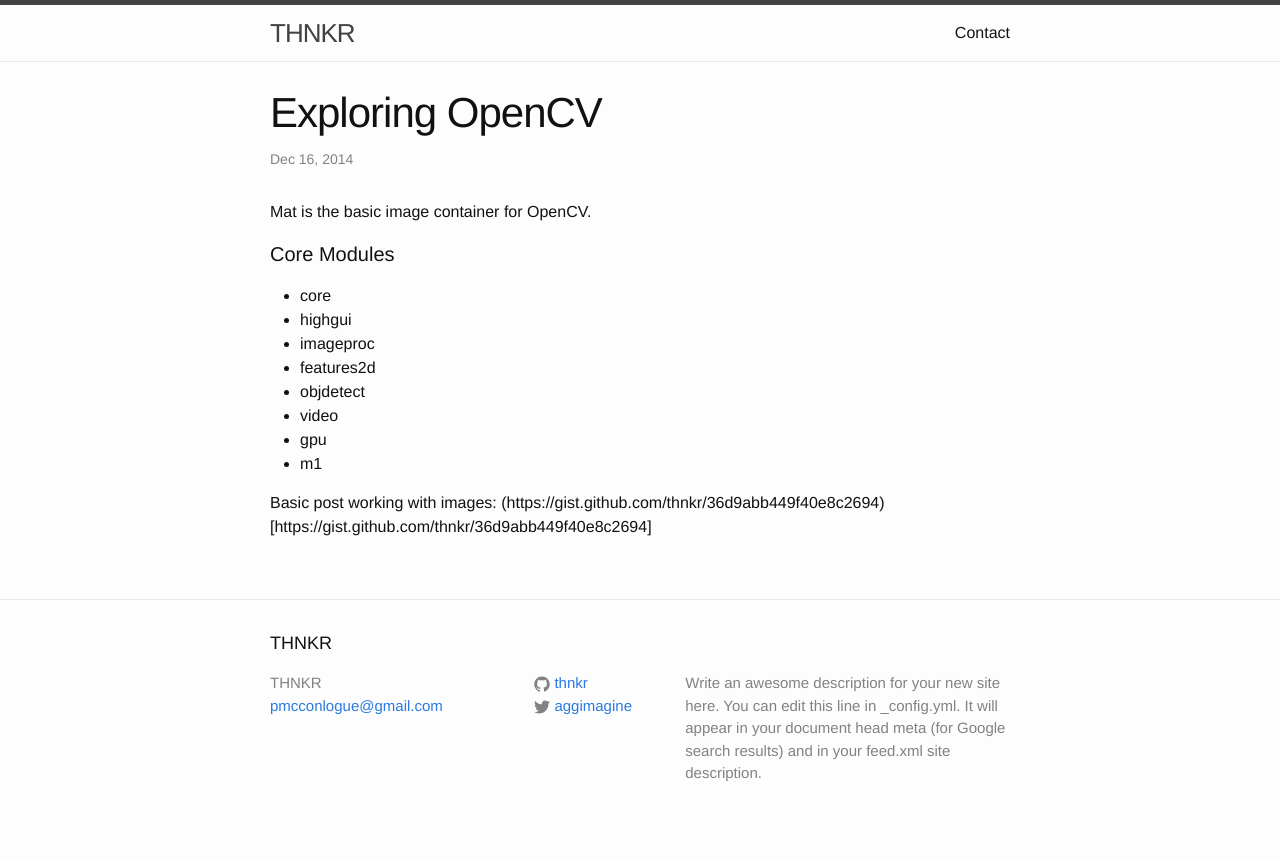
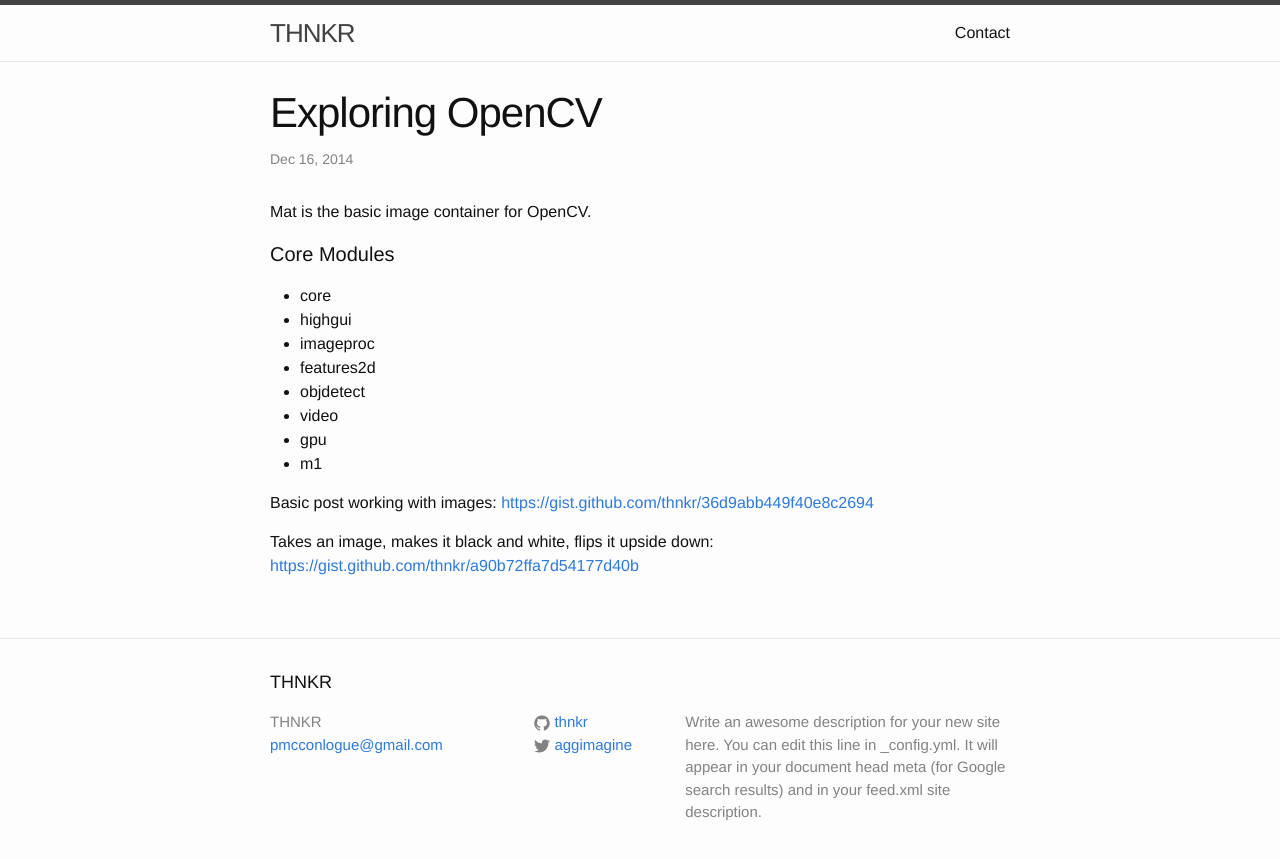
Before and after one commit to thnkr/thnkr.github.io, a Jekyll site: the page built from _posts/2014-12-16-exploring-opencv.markdown, in a window 1280 px wide. Shown: the top 859 px of the page. Built offline with Jekyll 4.4.1, drawn with Linux system fonts in a browser that asks for light colours.

Commit message:
Second script

```diff
--- a/_posts/2014-12-16-exploring-opencv.markdown
+++ b/_posts/2014-12-16-exploring-opencv.markdown
@@ -16,4 +16,7 @@ Mat is the basic image container for OpenCV.
 - gpu
 - m1
 
-Basic post working with images: (https://gist.github.com/thnkr/36d9abb449f40e8c2694)[https://gist.github.com/thnkr/36d9abb449f40e8c2694]
+
+Basic post working with images: <a href="https://gist.github.com/thnkr/36d9abb449f40e8c2694" target="_blank">https://gist.github.com/thnkr/36d9abb449f40e8c2694</a>
+
+Takes an image, makes it black and white, flips it upside down: <a href="https://gist.github.com/thnkr/a90b72ffa7d54177d40b" target="_blank">https://gist.github.com/thnkr/a90b72ffa7d54177d40b</a>
```
